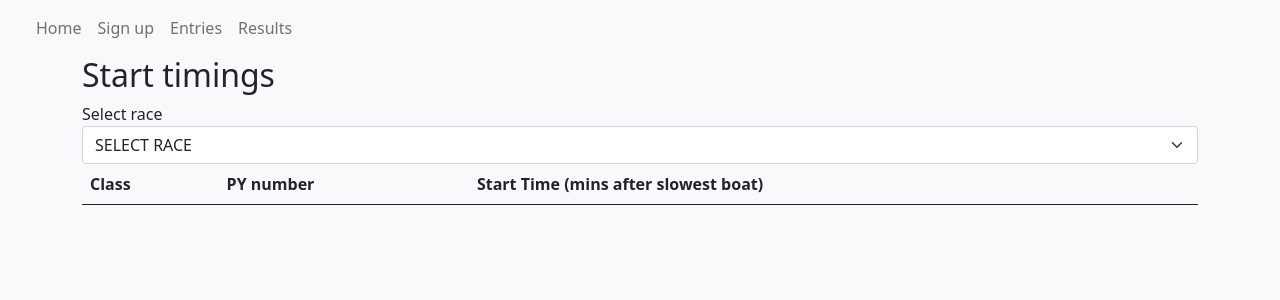
After one commit to T3610/Sailing-Manager, a Django app: page /startingOrder/ in a window 1280 px wide. The commit adds this page. Shown: the top 300 px of the page. Run offline with Django 3.2, Linux system fonts and the light colour scheme; data that the repository does not hold is empty.

Commit message:
Added starting order

```diff
--- a/sailmanager/SailingManager/urls.py
+++ b/sailmanager/SailingManager/urls.py
@@ -39,6 +39,8 @@ urlpatterns = [
     path('boats/delete/<pk>', BoatDeleteView.as_view(),name="boatDelete"),
     path('boats/upload', UploadBoatList.as_view(),name="boatUpload"),
 
+    path('startingOrder/', StartingOrderView.as_view(),name="startingOrder"),
+
     path('racers/', RacerListView.as_view(),name="racerList"),
     path('racers/edit/<pk>', RacerEditFormView.as_view(),name="racerEdit"),
     path('racers/new', RacerNewFormView.as_view(),name="racerNew"),
--- a/sailmanager/SailingRaceManager/models.py
+++ b/sailmanager/SailingRaceManager/models.py
@@ -12,6 +12,9 @@ class Race(models.Model):
     StartTime = models.DateTimeField(blank=True, null=True)
     RaceLength = models.PositiveIntegerField(default=40)
     RaceType = models.IntegerField(choices=RACE_TYPE_CHOICES, default=0)
+
+    class Meta:
+        ordering = ['-Date', 'RaceNumber']
 
     def __str__(self):
         return "%s Race %s"%(str(self.Date), str(self.RaceNumber))
--- a/sailmanager/SailingRaceManager/views.py
+++ b/sailmanager/SailingRaceManager/views.py
@@ -20,11 +20,11 @@ class IndexPage(TemplateView):
 
 
 # Boat management classes
-class BoatListView(ListView):
+class BoatListView(LoginRequiredMixin,ListView):
     model = Boat
     template_name="boat/boat_list.html"
 
-class BoatEditFormView(UpdateView):
+class BoatEditFormView(LoginRequiredMixin,UpdateView):
     template_name = 'boat/boat_form.html'
     model = Boat
     form_class = BoatForm
@@ -48,7 +48,7 @@ class BoatEditFormView(UpdateView):
         return super().form_valid(form)
 
 
-class BoatNewFormView(CreateView):
+class BoatNewFormView(LoginRequiredMixin,CreateView):
     template_name = 'boat/boat_form.html'
     form_class = BoatForm
     success_url = '/boats'
@@ -60,7 +60,7 @@ class BoatNewFormView(CreateView):
         # It should return an HttpResponse.
         return super().form_valid(form)
 
-class BoatDeleteView(DeleteView):
+class BoatDeleteView(LoginRequiredMixin,DeleteView):
     # specify the model you want to use
     template_name = 'boat/boat_confirm_delete.html'
     model = Boat
@@ -70,13 +70,45 @@ class BoatDeleteView(DeleteView):
     # deleting object
     success_url ="/boats"
 
+# Start timing classes
+
+class StartingOrderView(TemplateView):
+    template_name="startTimings/timings.html"
+
+    def get_context_data(self, **kwargs):
+        context = super().get_context_data(**kwargs)
+
+        context['races'] = Race.objects.filter(Date__gte=datetime.date.today(), Date__lt=datetime.date.today() + relativedelta(weeks=1))
+        if 'race' in self.request.GET:
+            race = Race.objects.get(pk=self.request.GET['race'])
+            raceEvents = RaceEvent.objects.filter(Race=race)
+            enteredBoats = raceEvents.values_list('Racer__Boat__PyNumber','Racer__Boat__BoatName').distinct()
+            enteredBoatsOrdered = sorted(enteredBoats, key=lambda x: x[0], reverse=True)
+            slowestBoatPy = enteredBoatsOrdered[0][0]
+
+            slowestBoatCorrectTime = race.RaceLength*1000/slowestBoatPy
+
+            boats = []
+            for boat in enteredBoatsOrdered:
+                boats.append({
+                    'boatName': boat[1],
+                    'boatPY': boat[0],
+                    'startTime': round(race.RaceLength - slowestBoatCorrectTime*boat[0]/1000),
+                })
+            context['boats'] = boats
+            context['thisRace'] = race
+
+        return context
+
 # Racer registration classes
 class RacerListView(TemplateView):
     template_name="racer/racer_list.html"
     def get_context_data(self, **kwargs):
         context = super().get_context_data(**kwargs)
 
-        context['signUpUUID'] = self.request.session['signUpUUID']
+        signUpUUID = self.request.session.get('signUpUUID')
+        if signUpUUID:
+            context['signUpUUID'] = signUpUUID
 
         context['races'] = Race.objects.all()
         if 'race' in self.request.GET:
@@ -93,7 +125,7 @@ class RacerEditFormView(UpdateView):
 
     def get_context_data(self, **kwargs):
         context = super().get_context_data(**kwargs)
-        context['races'] = Race.objects.all().order_by('RaceNumber').order_by('-Date')
+        context['races'] = Race.objects.all()
         racer = get_object_or_404(Racer, pk=self.kwargs['pk'])
 
         context['racesEntered'] = list(RaceEvent.objects.filter(Racer=racer).values_list('Race_id',flat=True))
@@ -146,7 +178,7 @@ class RacerNewFormView(FormView):
         context = super().get_context_data(**kwargs)
         today = datetime.date.today()
         dateInAWeek = today + relativedelta(weeks=1)
-        context['races'] = Race.objects.filter(Date__gte=today, Date__lt=dateInAWeek).order_by('Date','RaceNumber') # Show dates from today to a weeks time
+        context['races'] = Race.objects.filter(Date__gte=today, Date__lt=dateInAWeek) # Show dates from today to a weeks time
         return context
 
 
@@ -181,7 +213,7 @@ class OfficialNewFormView(FormView):
 
     def get_context_data(self, **kwargs):
         context = super().get_context_data(**kwargs)
-        context['races'] = Race.objects.all().order_by('RaceNumber').order_by('Date','RaceNumber')
+        context['races'] = Race.objects.all()
         return context
 
     def form_valid(self, form):
@@ -307,21 +339,21 @@ class OodHomeView(LoginRequiredMixin, TemplateView):
         context = super().get_context_data()
         if 'previous' in self.request.GET:
             if self.request.GET['previous'] == 'true':
-                context['races'] = Race.objects.all().order_by('-RaceNumber').order_by('Date','RaceNumber')
+                context['races'] = Race.objects.all()
                 context['newValueForPreviousParam'] = "false"
                 context['timespanBtn'] = "only upcoming"
             else:
                 today = datetime.datetime.today()
-                context['races'] = Race.objects.filter(Date__gte=today).order_by('Date','RaceNumber')
+                context['races'] = Race.objects.filter(Date__gte=today)
                 context['newValueForPreviousParam'] = "true"
                 context['timespanBtn'] = "all"
         else:
             today = datetime.datetime.today()
-            context['races'] = Race.objects.filter(Date__gte=today).order_by('Date','RaceNumber')
+            context['races'] = Race.objects.filter(Date__gte=today)
             context['newValueForPreviousParam'] = "true"
             context['timespanBtn'] = "all"
 
-        context['racesForEntries'] = Race.objects.all().order_by('-RaceNumber').order_by('Date','RaceNumber')
+        context['racesForEntries'] = Race.objects.all()
         if 'racesForEntries' in self.request.GET:
             context['thisRace'] = Race.objects.get(pk=self.request.GET['racesForEntries'])
             context['raceEvents'] = RaceEvent.objects.filter(Race=context['thisRace'])
--- a/sailmanager/templates/index.html
+++ b/sailmanager/templates/index.html
@@ -53,7 +53,7 @@
                     <img class="card-img-top" src="/static\img\racingpicture.jpg" alt="Card image cap">
                     <div class="card-body mx-auto">
                         <div class="d-flex justify-content-between align-items-center">
-                            <a href="/startingorder" class="btn btn-primary btn-lg">View Start Timings</a>
+                            <a href="/startingOrder" class="btn btn-primary btn-lg">View Start Timings</a>
                         </div>
                     </div>
                 </div>
--- /dev/null
+++ b/sailmanager/templates/startTimings/timings.html
@@ -0,0 +1,48 @@
+{% extends 'base.html' %}
+{% block additional_scripts %}
+<script>
+$( document ).ready(function() {
+
+    $( "#raceID" ).change(function() {
+        var url = new URL(window.location.href);
+        url.searchParams.set("race", $( "#raceID" ).val()); // setting your param
+        var newUrl = url.href;
+        window.location.href = newUrl
+    });
+});
+</script>
+
+{% endblock additional_scripts %}
+{% block content %}
+<h2>Start timings</h2>
+ <div class="form-group">
+    <label for="raceID">Select race</label>
+    <select class="form-select" id="raceID">
+            <option selected disabled hidden>SELECT RACE</option>
+        {% for race in races %}
+            <option value="{{race.id}}"  {%if thisRace.id == race.id%}selected{%endif%}>{{race.Date}} race {{race.RaceNumber}}</option>
+        {% endfor %}
+    </select>
+</div>
+
+<table class="table table-striped">
+  <thead>
+    <tr>
+      <th scope="col">Class</th>
+      <th scope="col">PY number</th>
+      <th scope="col">Start Time (mins after slowest boat)</th>
+    </tr>
+  </thead>
+  <tbody>
+    {% for boat in boats %}
+    <tr>
+      <th scope="row">{{ boat.boatName }}</th>
+      <td>{{boat.boatPY}}</td>
+      <td>{{boat.startTime}}</td>
+    </tr>
+    {% endfor %}
+
+  </tbody>
+</table>
+
+{% endblock content%}
```
